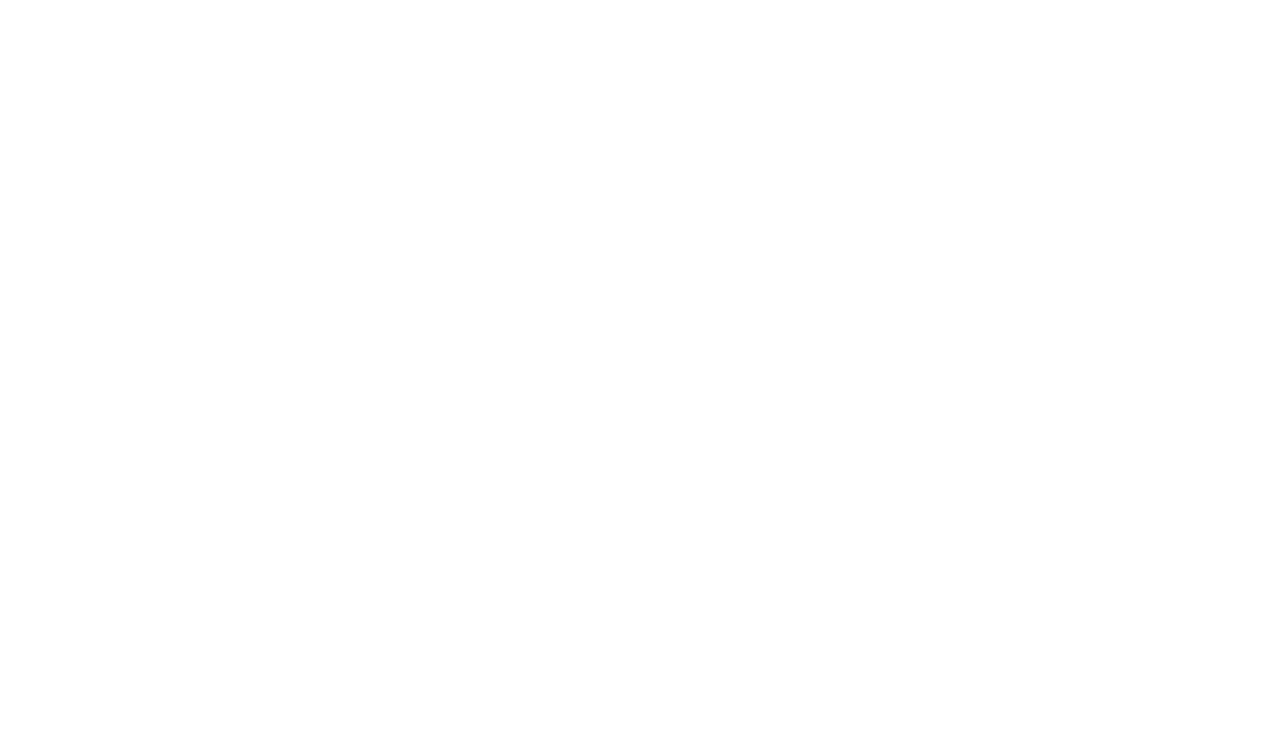
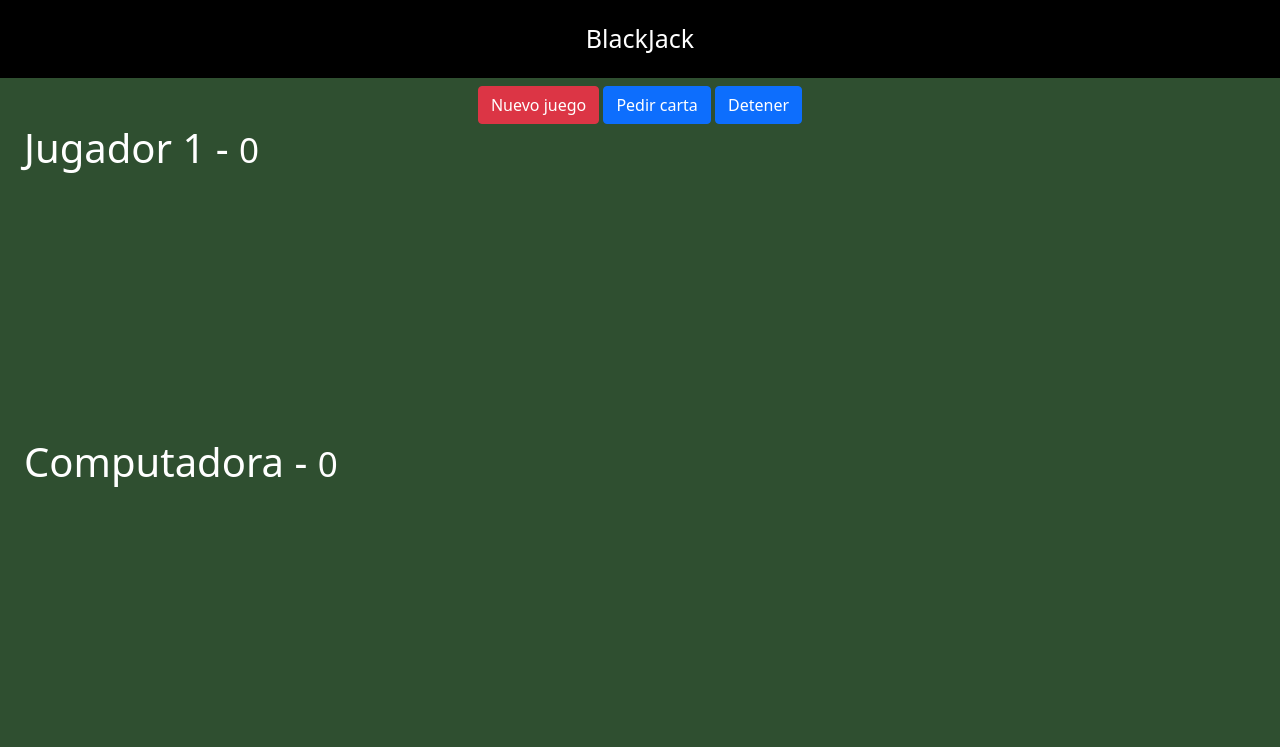
Before and after one commit to sebastian031093/mi_primer_juego, a plain HTML site: page index.html in a window 1280 px wide. Drawn offline with nearby package versions, Linux system fonts and the light colour scheme.

Commit message:
html y css listos

```diff
--- a/assets/css/style.css
+++ b/assets/css/style.css
@@ -0,0 +1,25 @@
+html{
+    margin: 0;
+}
+
+
+.titulo{
+    text-align: center;
+    background: black;
+    color: white;
+    padding: 20px;
+    font-size: 25px;
+}
+
+
+.carta{
+    position: relative;
+    width: 150px;
+    left: 100px;
+    margin-left: -75px;
+}
+
+
+#computadora-cartas, #jugador-cartas{
+    height: 250px;
+}
--- a/index.html
+++ b/index.html
@@ -5,14 +5,49 @@
     <meta charset="UTF-8">
     <meta name="viewport" content="width=device-width, initial-scale=1.0">
     <link rel="stylesheet" href="assets/css/style.css">
+    <link href="https://cdn.jsdelivr.net/npm/bootstrap@5.0.0-beta1/dist/css/bootstrap.min.css" rel="stylesheet"
+        integrity="sha384-giJF6kkoqNQ00vy+HMDP7azOuL0xtbfIcaT9wjKHr8RbDVddVHyTfAAsrekwKmP1" crossorigin="anonymous">
+
     <title>Mi primer lab Udemy</title>
 </head>
 
-<body>
+<body style="background-color:#2f4f30; color: white;">
 
+    <header class="titulo">BlackJack</header>
 
+    <div class="row mt-2">
+        <div class="col text-center">
+            <button class="btn btn-danger">Nuevo juego</button>
+            <button class="btn btn-primary">Pedir carta</button>
+            <button class="btn btn-primary">Detener</button>
+        </div>
+    </div>
 
+    <div class="row container">
+        <div class="col">
+            <h1>Jugador 1 - <small>0</small></h1>
+            <div id="jugador-cartas">
+                <!-- <img class="carta" src="assets/cartas/2C.png" alt="">
+                <img class="carta" src="assets/cartas/2C.png" alt="">
+                <img class="carta" src="assets/cartas/2C.png" alt="">
+                <img class="carta" src="assets/cartas/2C.png" alt=""> -->
 
+            </div>
+        </div>
+    </div>
+
+    <div class="row container mt-2">
+        <div class="col">
+            <h1>Computadora - <small>0</small></h1>
+            <div id="computadora-cartas">
+                <!-- <img class="carta" src="assets/cartas/3C.png" alt="">
+                <img class="carta" src="assets/cartas/3C.png" alt="">
+                <img class="carta" src="assets/cartas/3C.png" alt="">
+                <img class="carta" src="assets/cartas/3C.png" alt=""> -->
+
+            </div>
+        </div>
+    </div>
 
 
     <script src="assets/js/app.js"></script>
```
